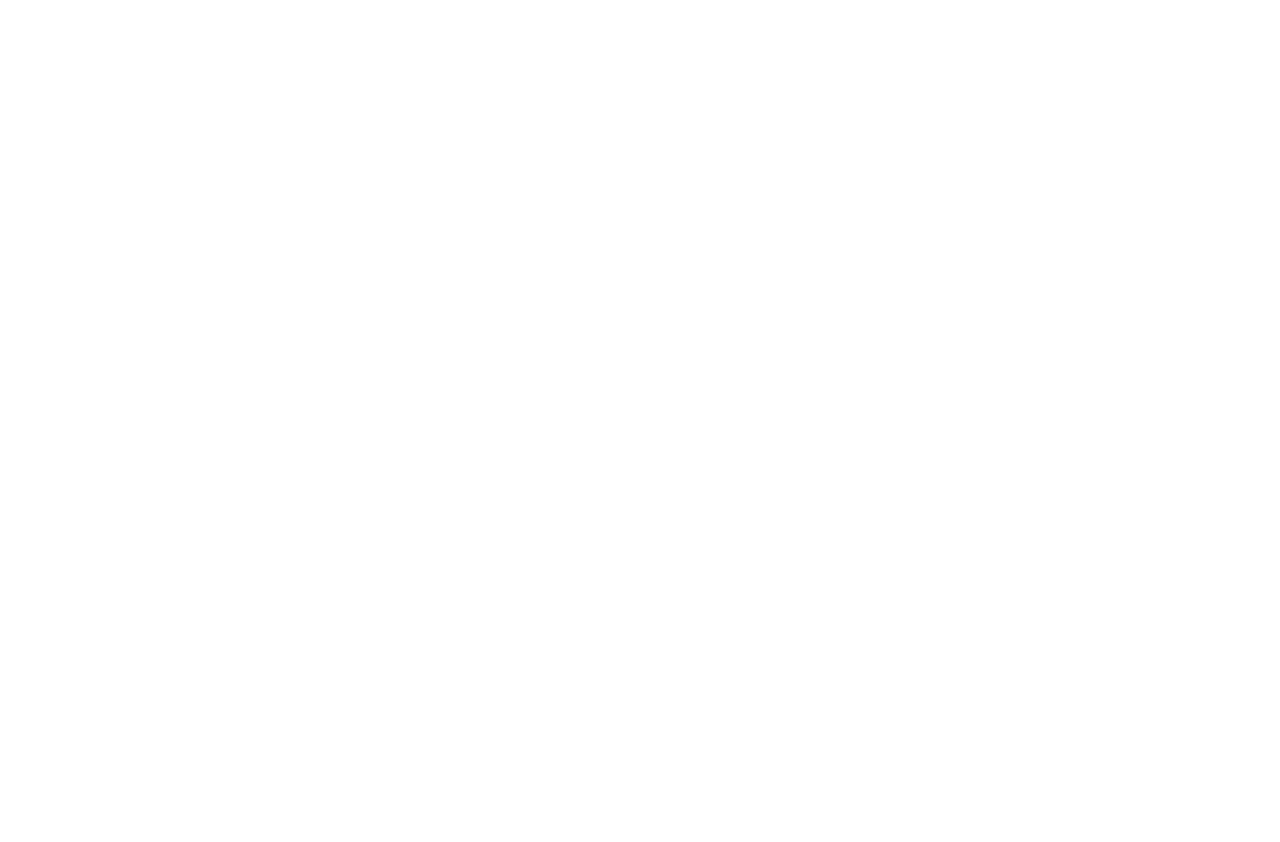
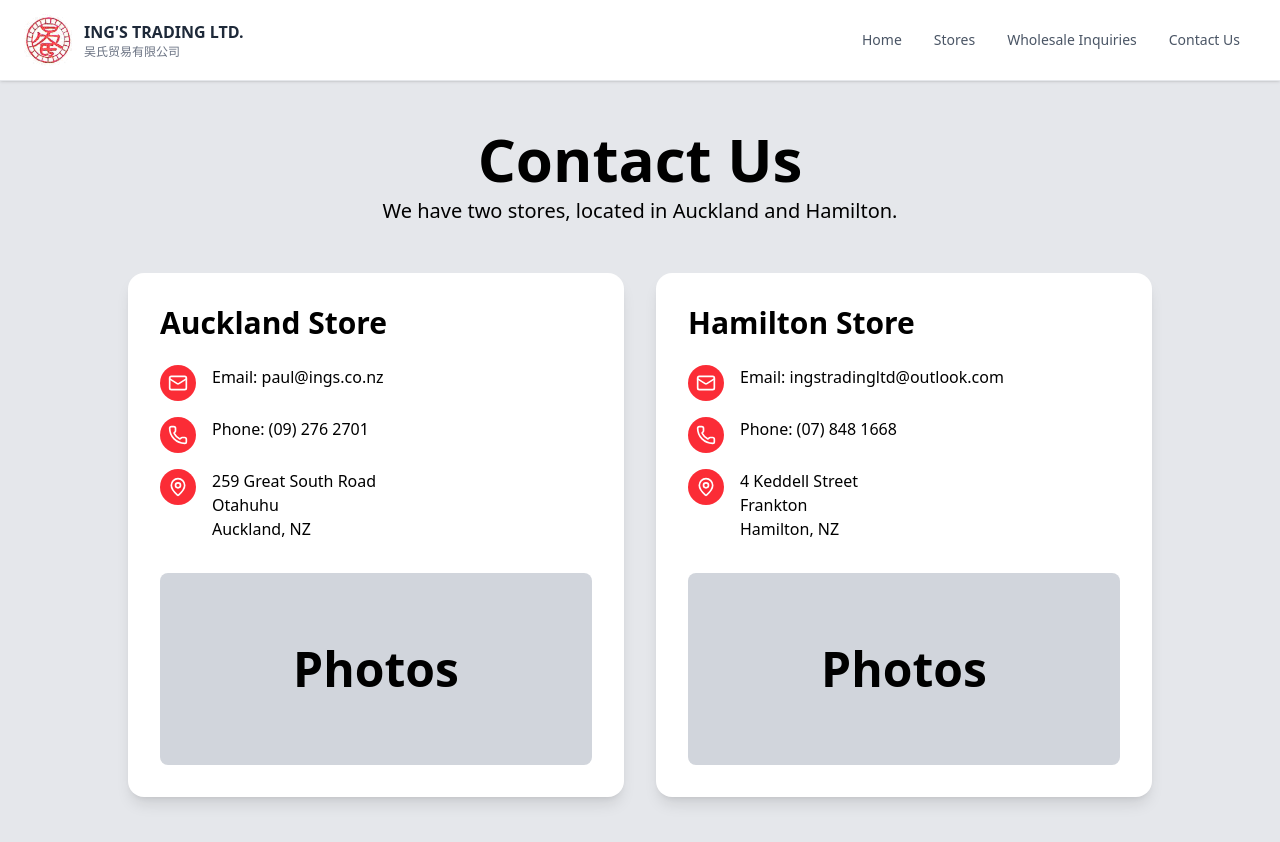
Before and after one commit to xipizy/ings-website, a React (Vite) app: page /contact in a window 1280 px wide. Shown: the top 842 px of the page. Before the commit the page ends 800 px from the top, so only its background shows below. Built offline with nearby package versions, Linux system fonts and the light colour scheme.

Commit message:
Added Contact Us Page.

```diff
--- a/package.json
+++ b/package.json
@@ -11,6 +11,7 @@
   },
   "dependencies": {
     "@tailwindcss/vite": "^4.1.17",
+    "lucide-react": "^0.562.0",
     "react": "^19.2.0",
     "react-dom": "^19.2.0",
     "react-router-dom": "^7.12.0",
--- a/src/App.jsx
+++ b/src/App.jsx
@@ -1,5 +1,6 @@
 import Home from './components/home'
 import Stores from './components/stores'
+import ContactUs from './components/contact';
 import { BrowserRouter, Routes, Route } from 'react-router-dom';
 
 import './App.css'
@@ -11,7 +12,7 @@
       <Routes>
         <Route path="/" element={<Home/>} />
         <Route path="/stores" element={<Stores/>} />
-        <Route path="/contact" element={<></>} />
+        <Route path="/contact" element={<ContactUs/>} />
       </Routes>
     </BrowserRouter>
   )
--- /dev/null
+++ b/src/components/contact.jsx
@@ -0,0 +1,101 @@
+import { Mail, Phone, MapPin } from 'lucide-react';
+import Navbar from './navbar'
+
+export default function ContactUs() {
+  return (
+    <>
+        <nav className="sticky top-0 z-2">
+            <Navbar/>
+        </nav>
+      {/* Main Content */}
+      <div className="py-12 px-6 bg-gray-200">
+        <div className="max-w-5xl mx-auto">
+          <h1 className="text-6xl font-bold text-center text-black mb-2">Contact Us</h1>
+          <p className="text-center text-black mb-12 text-xl">We have two stores, located in Auckland and Hamilton.</p>
+
+          <div className="grid md:grid-cols-2 gap-8">
+            {/* Auckland Store */}
+            <div className="bg-white rounded-2xl shadow-lg p-8">
+              <h2 className="text-3xl font-bold text-black mb-6">Auckland Store</h2>
+
+              <div className="space-y-4 mb-8">
+                <div className="flex items-start gap-4">
+                  <div className="bg-red-500 rounded-full p-2 flex shrink-0">
+                    <Mail className="w-5 h-5 text-white" />
+                  </div>
+                  <div>
+                    <p className="text-black">Email: paul@ings.co.nz</p>
+                  </div>
+                </div>
+
+                <div className="flex items-start gap-4">
+                  <div className="bg-red-500 rounded-full p-2 flex shrink-0">
+                    <Phone className="w-5 h-5 text-white" />
+                  </div>
+                  <div>
+                    <p className="text-black">Phone: (09) 276 2701</p>
+                  </div>
+                </div>
+
+                <div className="flex items-start gap-4">
+                  <div className="bg-red-500 rounded-full p-2 flex shrink-0">
+                    <MapPin className="w-5 h-5 text-white" />
+                  </div>
+                  <div>
+                    <p className="text-black">259 Great South Road</p>
+                    <p className="text-black">Otahuhu</p>
+                    <p className="text-black">Auckland, NZ</p>
+                  </div>
+                </div>
+              </div>
+
+              <div className="bg-gray-300 rounded-lg h-48 flex items-center justify-center">
+                <span className="text-5xl font-bold text-black">Photos</span>
+              </div>
+            </div>
+
+            {/* Hamilton Store */}
+            <div className="bg-white rounded-2xl shadow-lg p-8">
+              <h2 className="text-3xl font-bold text-black mb-6">Hamilton Store</h2>
+
+              <div className="space-y-4 mb-8">
+                <div className="flex items-start gap-4">
+                  <div className="bg-red-500 rounded-full p-2 flex shrink-0">
+                    <Mail className="w-5 h-5 text-white" />
+                  </div>
+                  <div>
+                    <p className="text-black">Email: ingstradingltd@outlook.com</p>
+                  </div>
+                </div>
+
+                <div className="flex items-start gap-4">
+                  <div className="bg-red-500 rounded-full p-2 flex shrink-0">
+                    <Phone className="w-5 h-5 text-white" />
+                  </div>
+                  <div>
+                    <p className="text-black">Phone: (07) 848 1668</p>
+                  </div>
+                </div>
+
+                <div className="flex items-start gap-4">
+                  <div className="bg-red-500 rounded-full p-2 flex shrink-0">
+                    <MapPin className="w-5 h-5 text-white" />
+                  </div>
+                  <div>
+                    <p className="text-black">4 Keddell Street</p>
+                    <p className="text-black">Frankton</p>
+                    <p className="text-black">Hamilton, NZ</p>
+                  </div>
+                </div>
+              </div>
+
+              <div className="bg-gray-300 rounded-lg h-48 flex items-center justify-center">
+                <span className="text-5xl font-bold text-black">Photos</span>
+              </div>
+            </div>
+          </div>
+        </div>
+      </div>
+      </>
+  );
+}
--- a/src/components/home.jsx
+++ b/src/components/home.jsx
@@ -65,7 +65,7 @@
       </div>
 
       {/* News */}
-      <div className="w-full h-[15vh] bg-gradient-to-b from-white to-gray-800"></div>
+      <div className="w-full h-[15vh] bg-linear-to-b from-white to-gray-800"></div>
       <div className="w-full h-[80vh] bg-gray-800 flex flex-col items-center drop-shadow-2xl">
         <h2 className="text-white text-7xl font-semibold text-center pt-25">Latest News</h2>
 
--- a/src/components/navbar.jsx
+++ b/src/components/navbar.jsx
@@ -6,6 +6,10 @@
 
 function handleClickHome() {
   window.location.href = '/';
+}
+
+function handleClickContact() {
+  window.location.href = '/contact';
 }
 
 export default function Navbar() {
@@ -36,7 +40,7 @@
             <button className="px-4 py-2 text-gray-600 text-sm rounded bg-white cursor-pointer hover:bg-red-400 transition-colors duration-350 hover:text-white">
               Wholesale Inquiries
             </button>
-            <button className="px-4 py-2 text-gray-600 text-sm rounded bg-white cursor-pointer hover:bg-red-400 transition-colors duration-350 hover:text-white">
+            <button onClick={handleClickContact} className="px-4 py-2 text-gray-600 text-sm rounded bg-white cursor-pointer hover:bg-red-400 transition-colors duration-350 hover:text-white">
               Contact Us
             </button>
           </nav>
```
Also changed, not shown: 1 other file (tests, documents, lock files or other folders).
